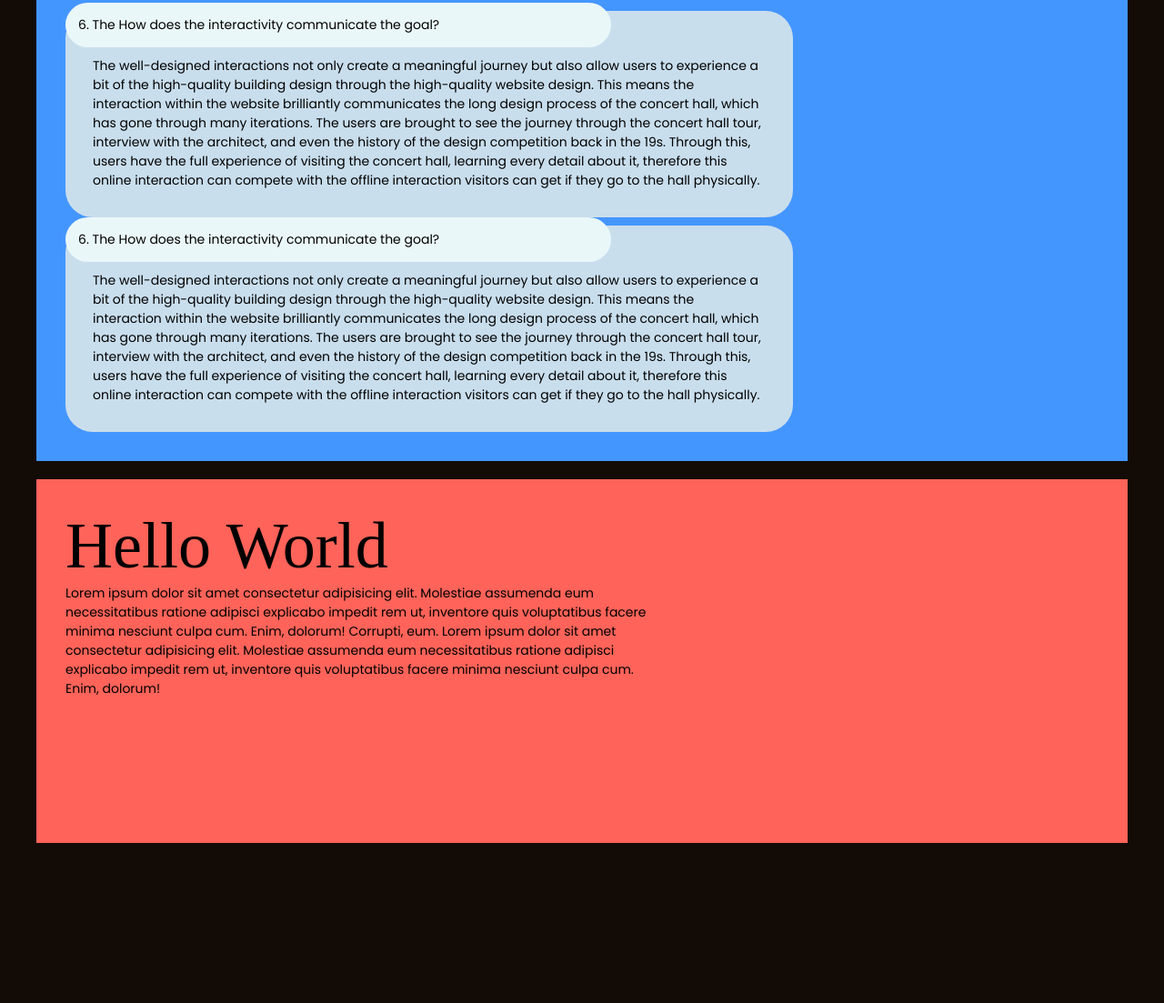
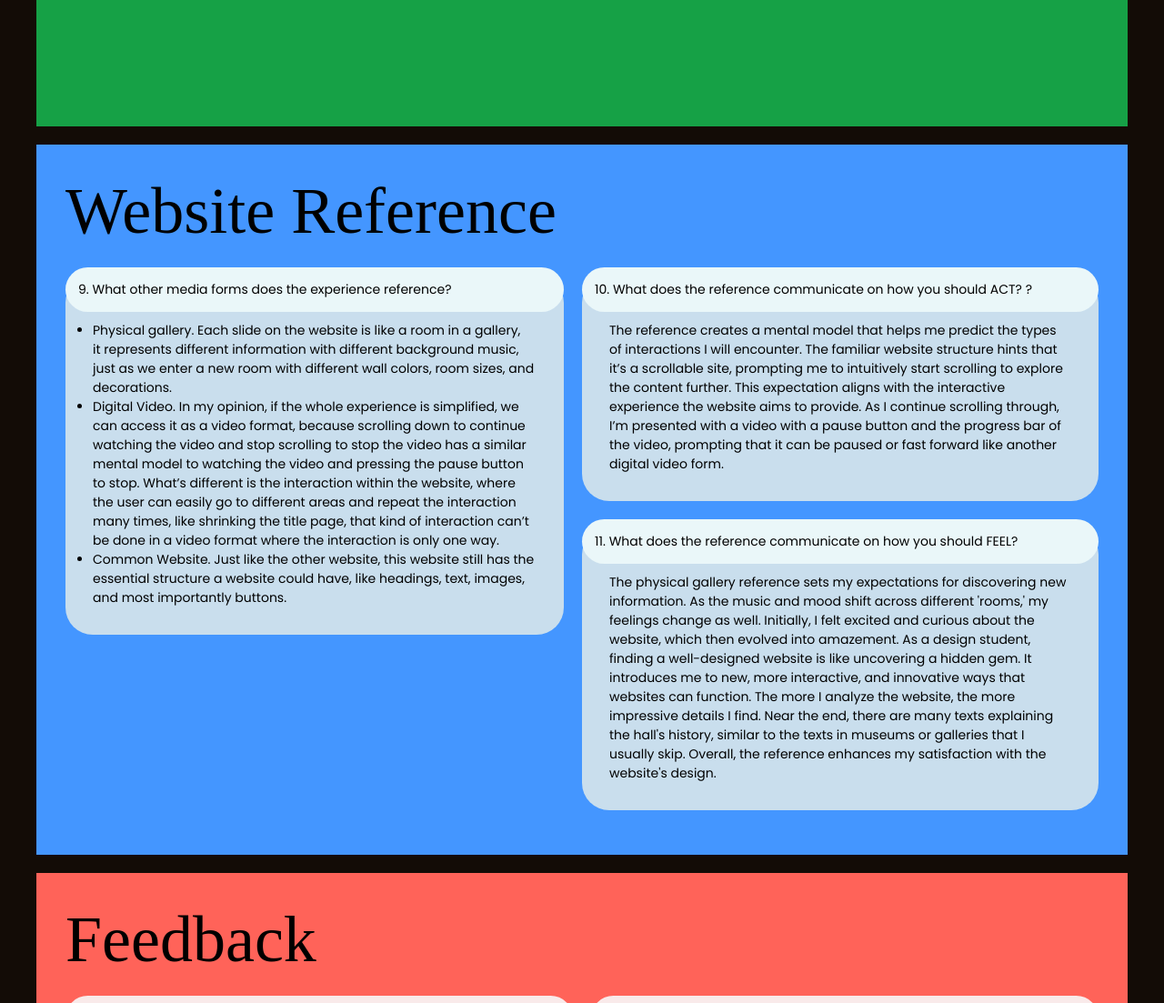
Before and after one commit to s3961789/s3961789.github.io, a plain HTML site: page assignment1/index.html in a window 1280 px wide. Shown: the part 3930-5033 px from the top of the page at 91% size. Before the commit the page ends 4897 px from the top, so only its background shows below. Drawn offline with Linux system fonts and the light colour scheme; a web font is replaced by a local one.

Commit message:
index updated

```diff
--- a/assignment1/index.html
+++ b/assignment1/index.html
@@ -205,6 +205,7 @@
 
     <section id="section-two" class="section">
       <h1>Critical Analysis</h1>
+      <div id="question-answer-two">
         <div id="question6">
           <p class="question" id="question-section-two">6. The How does the interactivity communicate the goal?</p>
           <p class="answer" id="answer-section-two">
@@ -224,12 +225,15 @@
             As mentioned before, the website is created to introduce visitors about the concert hall designed by Frank Gehry, where the website can work as a brand identity of the hall by creating an online presence in the online world. Thus this website can be use for a long time, where every time new users want to find information regarding the hall, they’ll come to this website. However, after some time visit and gaining the knowledge about the hall, they’ll less likely to comeback. Unless, they want to further analyse the website interactivity by playing through it, then it’ll require some times visiting back. The website itself considered as an informational content, where it displays facts and history, however it can also work as a promotional content, to influence audience to visit the concert hall, with the usage of multimedia content like images, video and even music. Other than that, there is no unique features the website could offer that requires repeated visit.
           </p>
         </div>
+      </div>
+
     </section>
 
     <section id="section-three" class="section">
       <h1>Website Reference</h1>
+      <div id="question-answer-three">
         <div id="question9">
-        <p class="question" id="question-section-three">6. What other media forms does the experience reference?</p>
+          <p class="question" id="question-section-three">9. What other media forms does the experience reference?</p>
 
           <ul class="answer" id="answer-section-three">
             <li>Physical gallery. Each slide on the website is like a room in a gallery, it represents different information with different background music, just as we enter a new room with different wall colors, room sizes, and decorations. </li>
@@ -239,30 +243,40 @@
 
         </div>
         <div id="question10">
-        <p class="question" id="question-section-three">6. The How does the interactivity communicate the goal?</p>
+          <p class="question" id="question-section-three">10. What does the reference communicate on how you should ACT? ?</p>
           <p class="answer" id="answer-section-three">
-        The well-designed interactions not only create a meaningful journey but also allow users to experience a bit of the high-quality building design through the high-quality website design. This means the interaction within the website brilliantly communicates the long design process of the concert hall, which has gone through many iterations. The users are brought to see the journey through the concert hall tour, interview with the architect, and even the history of the design competition back in the 19s. Through this, users have the full experience of visiting the concert hall, learning every detail about it, therefore this online interaction can compete with the offline interaction visitors can get if they go to the hall physically.
+            The reference creates a mental model that helps me predict the types of interactions I will encounter. The familiar website structure hints that it’s a scrollable site, prompting me to intuitively start scrolling to explore the content further. This expectation aligns with the interactive experience the website aims to provide. As I continue scrolling through, I’m presented with a video with a pause button and the progress bar of the video, prompting that it can be paused or fast forward like another digital video form.
           </p>
         </div><div id="question11">
-        <p class="question" id="question-section-three">6. The How does the interactivity communicate the goal?</p>
+          <p class="question" id="question-section-three">11. What does the reference communicate on how you should FEEL?</p>
           <p class="answer" id="answer-section-three">
-        The well-designed interactions not only create a meaningful journey but also allow users to experience a bit of the high-quality building design through the high-quality website design. This means the interaction within the website brilliantly communicates the long design process of the concert hall, which has gone through many iterations. The users are brought to see the journey through the concert hall tour, interview with the architect, and even the history of the design competition back in the 19s. Through this, users have the full experience of visiting the concert hall, learning every detail about it, therefore this online interaction can compete with the offline interaction visitors can get if they go to the hall physically.
+            The physical gallery reference sets my expectations for discovering new information. As the music and mood shift across different 'rooms,' my feelings change as well. Initially, I felt excited and curious about the website, which then evolved into amazement. As a design student, finding a well-designed website is like uncovering a hidden gem. It introduces me to new, more interactive, and innovative ways that websites can function. The more I analyze the website, the more impressive details I find. Near the end, there are many texts explaining the hall's history, similar to the texts in museums or galleries that I usually skip. Overall, the reference enhances my satisfaction with the website's design.
           </p>
         </div>
+      </div>
+
 
     </section>
 
     <section id="section-four" class="section">
-      <h1>Hello World</h1>
-      <p>
-        Lorem ipsum dolor sit amet consectetur adipisicing elit. Molestiae
-        assumenda eum necessitatibus ratione adipisci explicabo impedit rem ut,
-        inventore quis voluptatibus facere minima nesciunt culpa cum. Enim,
-        dolorum! Corrupti, eum. Lorem ipsum dolor sit amet consectetur
-        adipisicing elit. Molestiae assumenda eum necessitatibus ratione
-        adipisci explicabo impedit rem ut, inventore quis voluptatibus facere
-        minima nesciunt culpa cum. Enim, dolorum!
+      <h1>Feedback</h1>
+      <div id="question-answer-four">
+        <div id="question12">
+          <p class="question" id="question-section-four">12. What’s frustrating and why?</p>
+            <ul class="answer" id="answer-section-four">
+              <li>One-page website. Since it’s a one-page website, it also requires a long scrolling time. Even though the information is structured based on its importance, from introductions, history, and details of the hall, it still can be frustrating for a second-time visitor to find certain information within the page, due to a long scrolling time.</li>
+              <li>The section title. If we click on the menu button in the top right corner, we’re shown each title section. The section is named based on the content mentioned in that part, for example, ‘Ship in the Box’ where it contains the interview video with the architect talking about how the spatial design resembles a ship. In my opinion, the title was hard to understand, even more, if we didn’t watch the video until the end. Not only this section but the other part is also named based on the content inside it, which can be frustrating for people who want to jump to a certain section from the menu page without understanding the context.</li>
+            </ul>
+        </div>
+
+        <div id="question13">
+          <p class="question" id="question-section-four">13. What’s satisfying and why?</p>
+          <p class="answer" id="answer-section-four">
+            As I’ve mentioned repeatedly before, only scrolling to achieve all the information was the greatest satisfaction this website could offer. The interactivity from expanding and shrinking previous pages as a transition to the next one is very smooth and well-designed. Moreover, the color combination of the website is also excellent, they’ve decided to make it colorful instead of using a single boring color like other gallery websites. Different colors represent different sections, which work effectively as visual cues to help the user understand their location on the page. Lastly, I love how consistent the title animations are, they apply it to each title, which makes the journey more engaging rather than just a static title.
           </p>
+        </div>
+      </div>
+
     </section>
   </body>
 </html>
```
Lines whose indentation alone changed are shown as unchanged.
